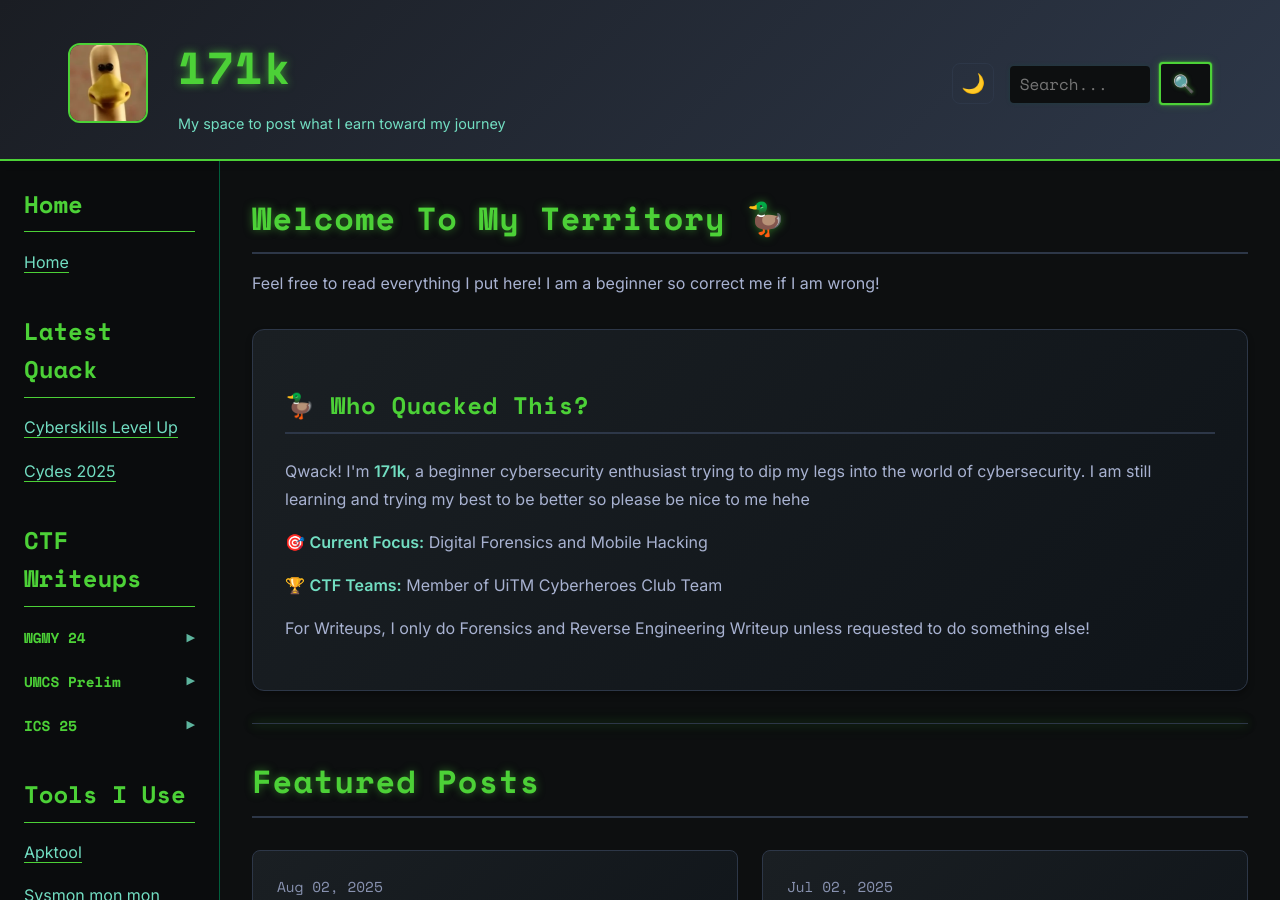
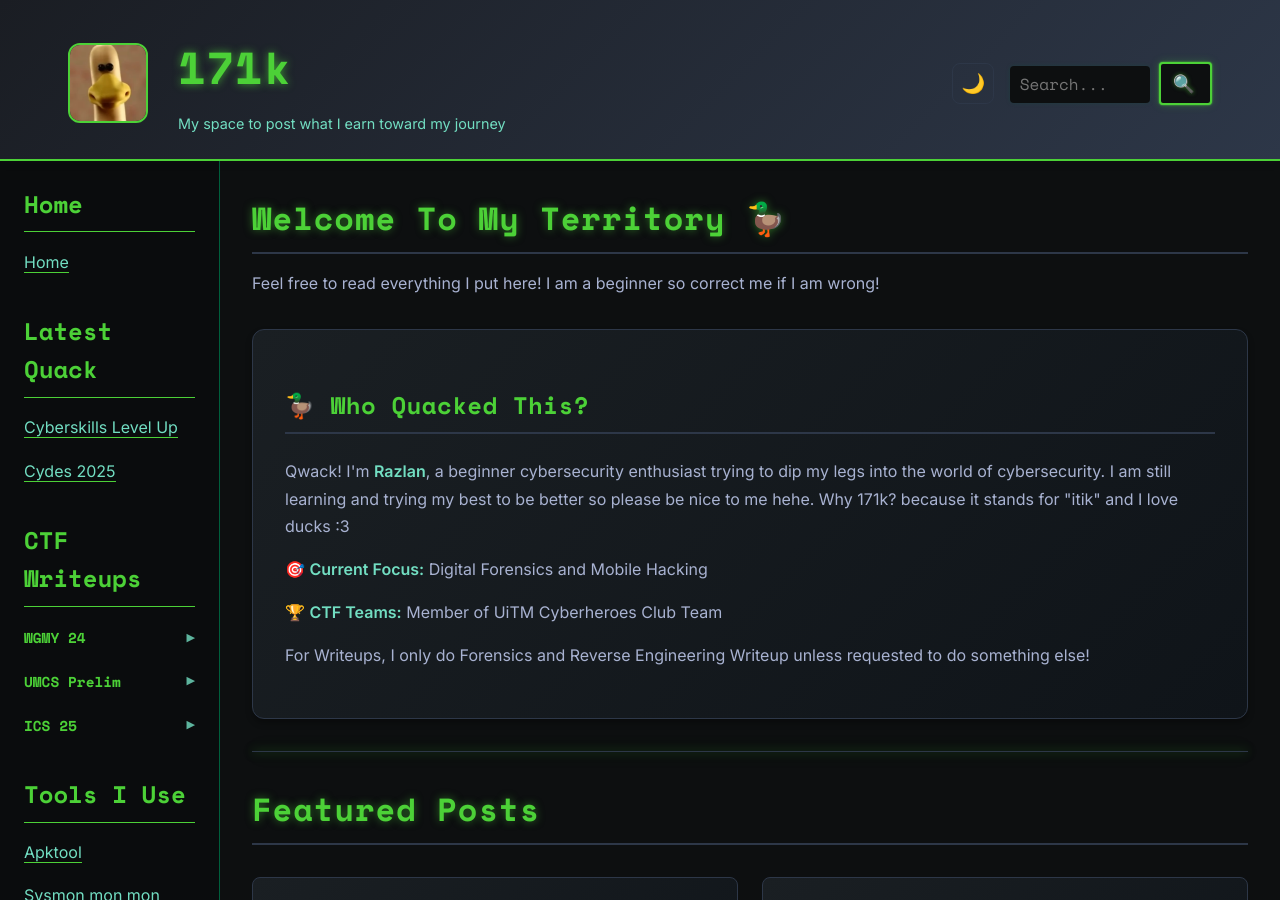
Before and after one commit to 171k/171k.github.io, a Jekyll site: the page built from index.md, in a window 1280 px wide and 900 px high. Built offline with Jekyll 4.4.1, drawn with Linux system fonts in a browser that asks for light colours.

Commit message:
Update index.md

```diff
--- a/index.md
+++ b/index.md
@@ -8,7 +8,7 @@ title: welcome, duckies!
 
 <div class="content-box" id="about">
     <h2>🦆 Who Quacked This?</h2>
-    <p>Qwack! I'm <strong>171k</strong>, a beginner cybersecurity enthusiast trying to dip my legs into the world of cybersecurity. I am still learning and trying my best to be better so please be nice to me hehe</p>
+    <p>Qwack! I'm <strong>Razlan</strong>, a beginner cybersecurity enthusiast trying to dip my legs into the world of cybersecurity. I am still learning and trying my best to be better so please be nice to me hehe. Why 171k? because it stands for "itik" and I love ducks :3 </p>
 
     <p>🎯 <strong>Current Focus:</strong> Digital Forensics and Mobile Hacking</p>
     <p>🏆 <strong>CTF Teams:</strong> Member of UiTM Cyberheroes Club Team</p>
```
